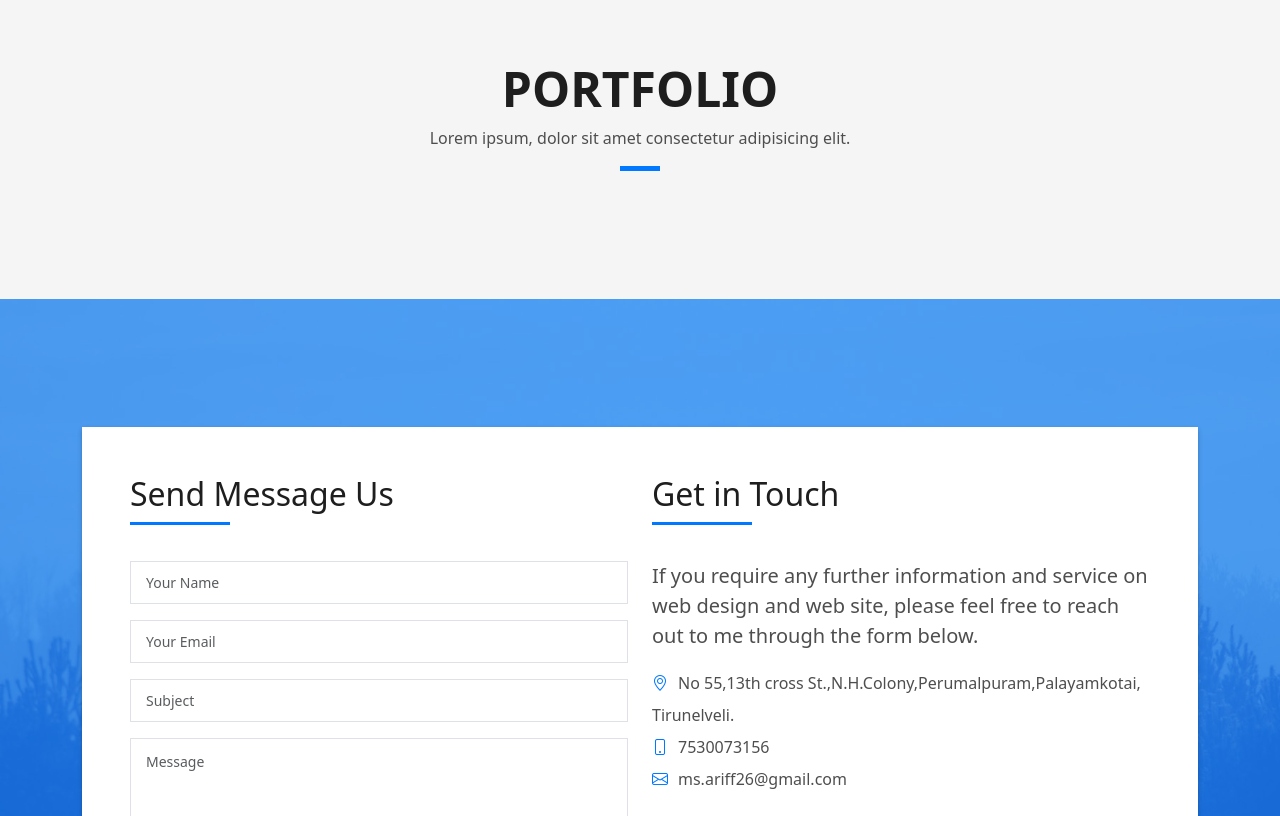
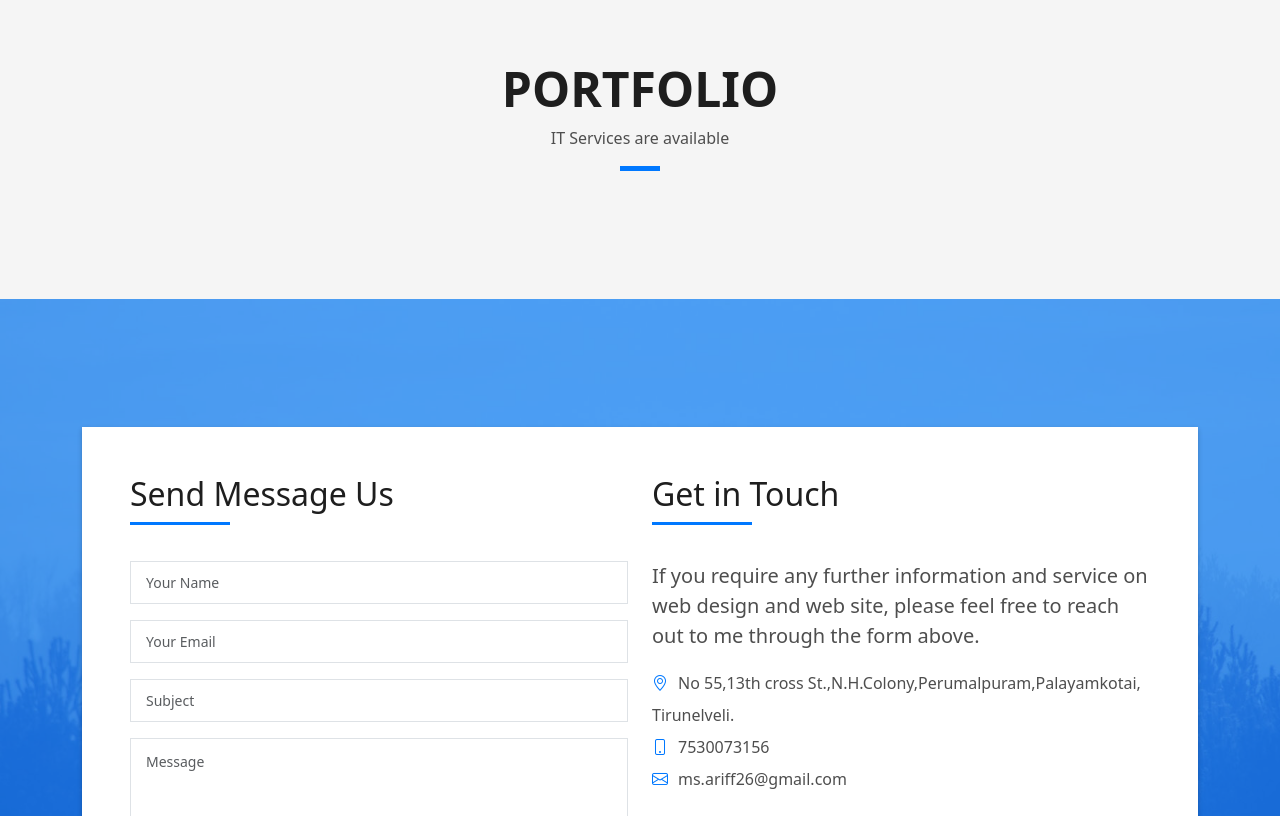
Before and after one commit to ariff26/ariff_freelancer_, a plain HTML site: page index.html in a window 1280 px wide. Shown: the part 2780-3596 px from the top of the page. Drawn offline with Linux system fonts and the light colour scheme.

Commit message:
Update index.html

```diff
--- a/index.html
+++ b/index.html
@@ -246,7 +246,7 @@
                 Portfolio
               </h3>
               <p class="subtitle-a">
-                Lorem ipsum, dolor sit amet consectetur adipisicing elit.
+                IT Services are available
               </p>
               <div class="line-mf"></div>
             </div>
@@ -314,7 +314,7 @@
                     </div>
                     <div class="more-info">
                       <p class="lead">
-                       <b>If you require any further information and service on web design and web site, please feel free to reach out to me through the form below.</b>
+                       <b>If you require any further information and service on web design and web site, please feel free to reach out to me through the form above.</b>
                       </p>
                       <ul class="list-ico">
                         <li><span class="bi bi-geo-alt"></span>No 55,13th cross St.,N.H.Colony,Perumalpuram,Palayamkotai,<br>Tirunelveli.</li>
```
